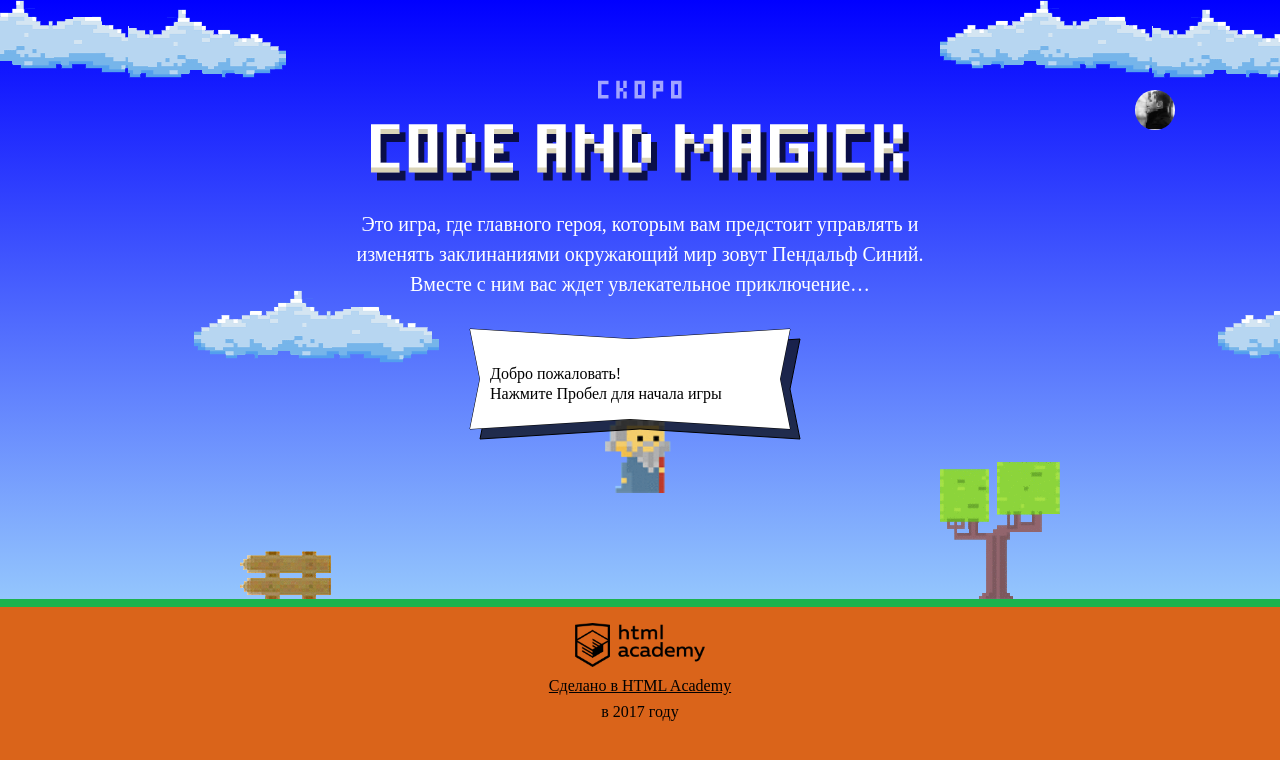
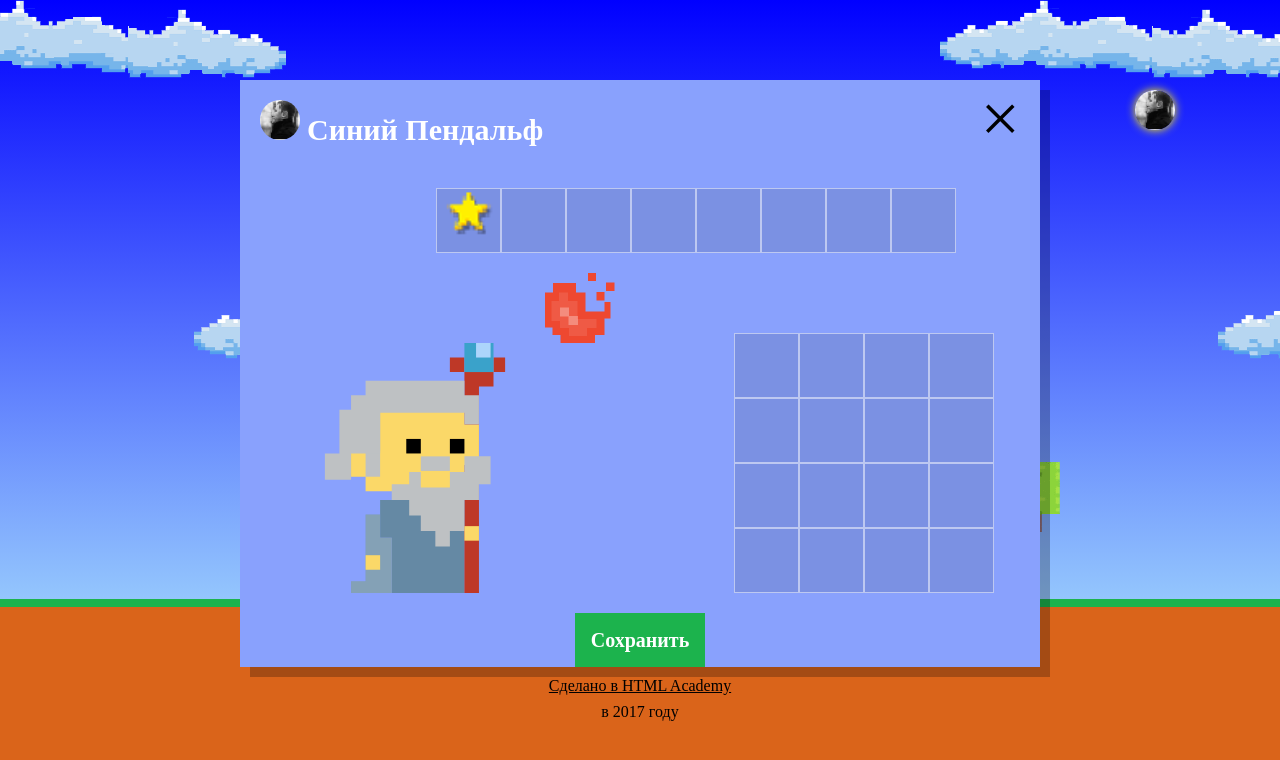
Before and after one commit to JoniCr/1184773-code-and-magick-18, a website: page index.html in a window 1280 px wide. Both pictures are taken after a click on the picture 1155 px from the left and 110 px from the top of the page. Drawn offline with Linux system fonts and the light colour scheme; a web font is replaced by a local one.

Commit message:
module4-task1 done

```diff
--- a/index.html
+++ b/index.html
@@ -63,12 +63,12 @@
     <div class="demo"></div>
 
     <div class="setup-open">
-      <img src="./img/user-1.jpg" class="setup-open-icon">
+      <img src="./img/user-1.jpg" class="setup-open-icon" tabindex="0">
     </div>
   </header>
 
   <div class="overlay setup hidden">
-    <form class="setup-wizard-form" method="post" enctype="multipart/form-data" autocomplete="off">
+    <form class="setup-wizard-form" method="post" enctype="multipart/form-data" action="https://js.dump.academy/code-and-magick" autocomplete="off">
 
       <div class="setup-title">
         <div class="setup-user">
@@ -77,11 +77,11 @@
             <input type="file" name="avatar">
           </div>
           <label>
-            <input type="text" name="username" maxlength="25" required class="setup-user-name" value="Синий Пендальф" />
+            <input type="text" name="username" minlength="2" maxlength="25" required class="setup-user-name" value="Синий Пендальф" />
           </label>
         </div>
 
-        <span class="setup-close">&times;</span>
+        <span class="setup-close" tabindex="0">&times;</span>
       </div>
 
 
@@ -195,9 +195,11 @@
     };
 
   </script>
+
+  <script src="js/setup.js"></script>
   <script src="js/stat.js"></script>
   <script src="js/game.js"></script>
-
+  <script src="js/popup.js"></script>
 </body>
 
 </html>
--- a/js/setup.js
+++ b/js/setup.js
@@ -1,10 +1,6 @@
 'use strict';
 
-var userDialog = document.querySelector('.setup');
-userDialog.classList.remove('hidden');
-
 document.querySelector('.setup-similar').classList.remove('hidden');
-
 
 var NAMES = ['Иван', 'Хуан Себастьян', 'Мария', 'Кристоф', 'Виктор', 'Юлия', 'Люпита', 'Вашингтон'];
 var LAST_NAMES = ['да Марья', 'Верон', 'Мирабелла', 'Вальц', 'Онопко', 'Топольницкая', 'Нионго', 'Ирвинг'];
```
